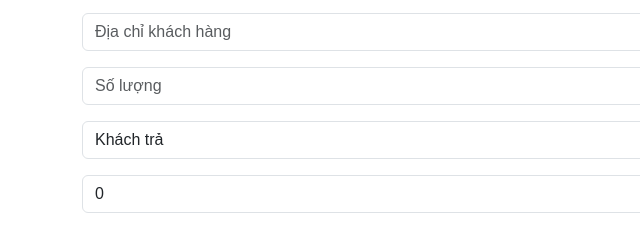
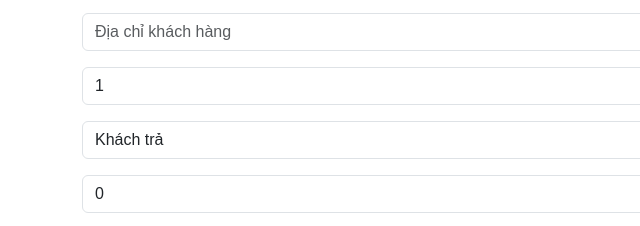
Before and after one commit to thanh9460413/InHD, a plain HTML site: page PhieuDonVanChuyen.html in a window 1280 px wide. Shown: the part 195-421 px from the top of the page, 0-640 px from the left. Drawn offline with nearby package versions, Linux system fonts and the light colour scheme.

Commit message:
Update PhieuDonVanChuyen.html

```diff
--- a/PhieuDonVanChuyen.html
+++ b/PhieuDonVanChuyen.html
@@ -92,7 +92,7 @@
       <input type="text" class="form-control" id="diachi-input" placeholder="Địa chỉ khách hàng">
     </div>
     <div class="mb-3">
-      <input type="number" class="form-control input-field" id="soluong-input" placeholder="Số lượng">
+      <input type="number" class="form-control input-field" id="soluong-input" placeholder="Số lượng" value="1">
     </div>
     <div class="mb-3">
       <select class="form-control" id="ship-option">
```
